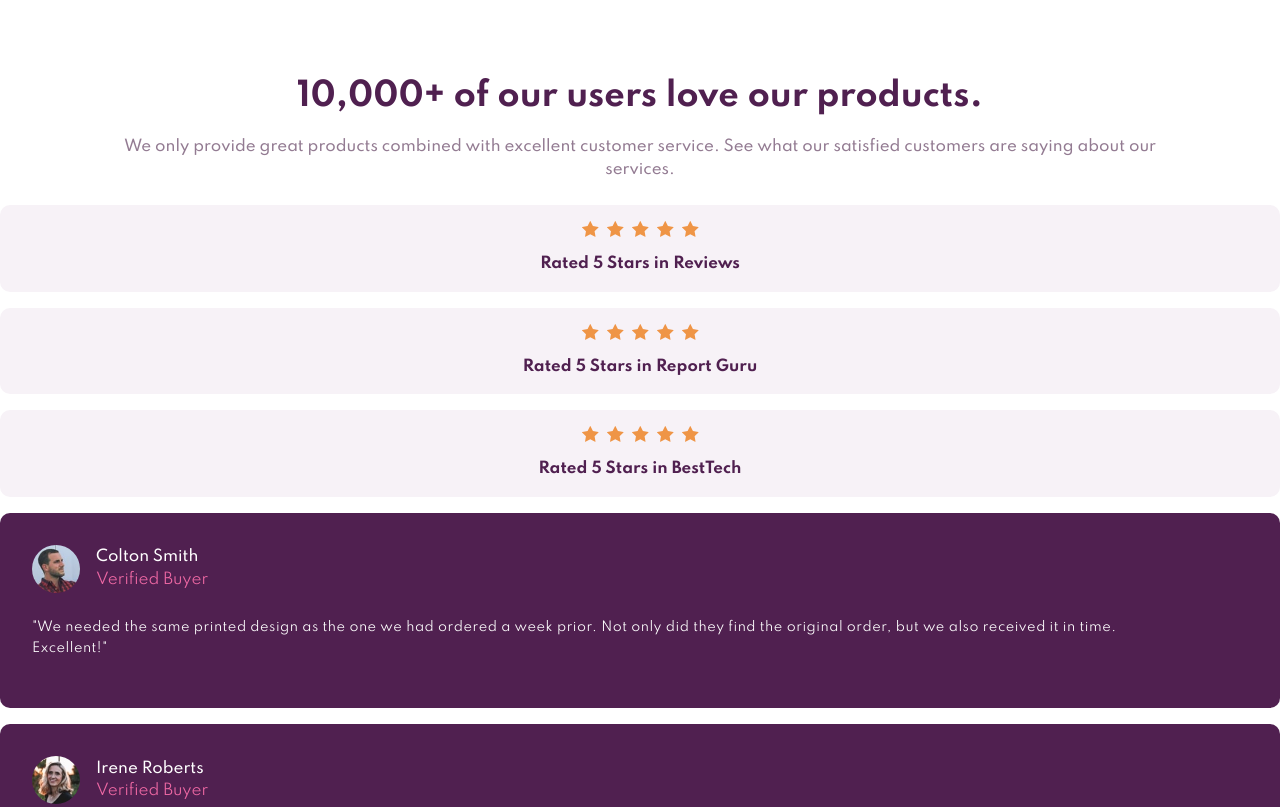
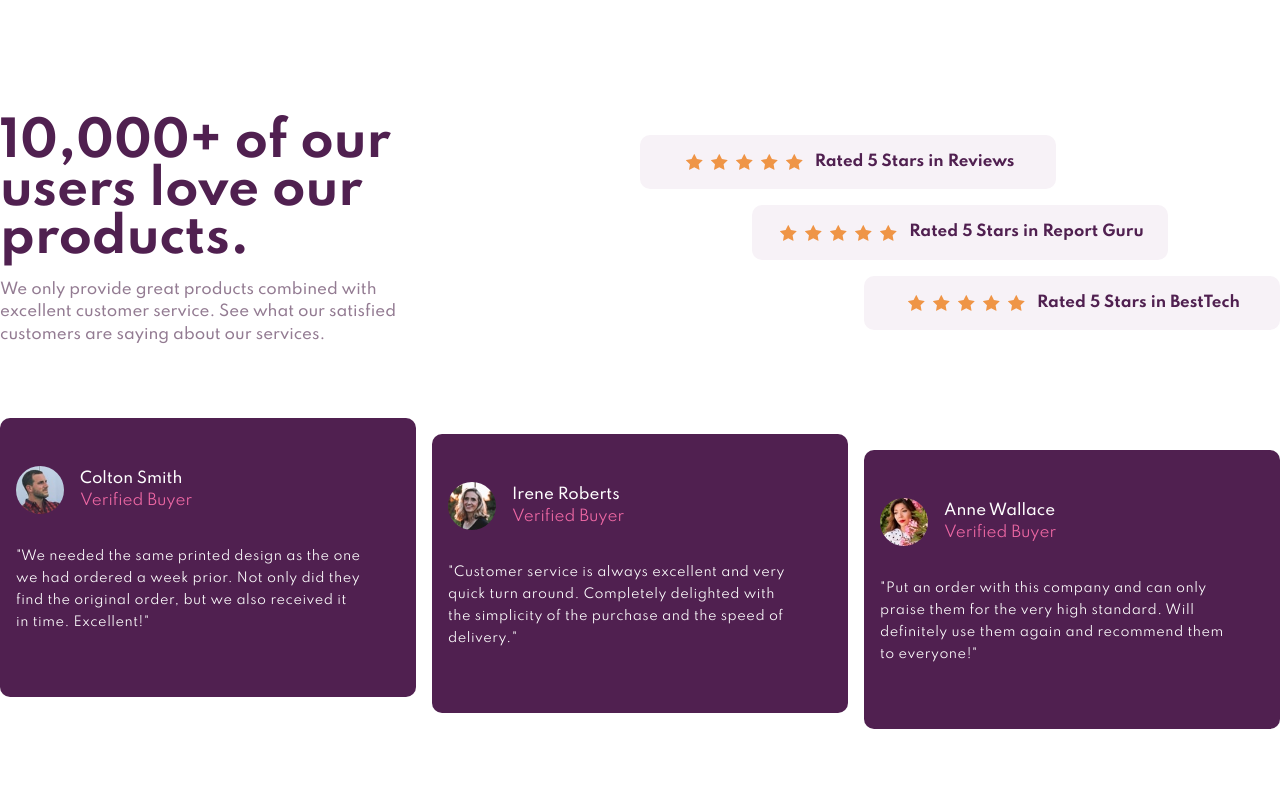
Before and after one commit to jchapar/social_proof_section, a plain HTML site: page index.html in a window 1280 px wide. Shown: the top 807 px of the page. Drawn offline with Linux system fonts and the light colour scheme.

Commit message:
media queries created. Main layout for desktop version started

```diff
--- a/index.html
+++ b/index.html
@@ -34,7 +34,7 @@
     <div class="bg-pattern-top-desktop"></div>
     <div class="bg-pattern-bottom-desktop"></div>
     <main>
-      <div class="container grid">
+      <div class="container grid-container">
         <!-- Main Text -->
         <div class="main-text-container">
           <h1>10,000+ of our users love our products.</h1>
--- a/scss/_cards.scss
+++ b/scss/_cards.scss
@@ -3,8 +3,13 @@
     background: var(--veryDarkMagenta);
     border-radius: 10px;
     margin: 1rem 0;
-    padding: 2rem;
+    padding: 1rem;
     height: 100%;
+    width: 100%;
+    display: flex;
+    flex-direction: column;
+    justify-content: center;
+    align-content: center;
 
     &-buyer {
       display: flex;
@@ -42,3 +47,23 @@
     }
   }
 }
+
+@media (min-width: 1000px) {
+  .cards-container {
+    margin-top: 2rem;
+    .card {
+      &:nth-child(2) {
+        margin-left: 1rem;
+        margin-right: 1rem;
+        margin-top: 2rem;
+      }
+      &:last-child {
+        margin-top: 3rem;
+      }
+
+      &-buyer {
+        margin-bottom: 1rem;
+      }
+    }
+  }
+}
--- a/scss/_grid.scss
+++ b/scss/_grid.scss
@@ -1,22 +1,24 @@
 @media (min-width: 1000px) {
-  .grid {
+  .grid-container {
     display: grid;
-    grid-template-areas:
-      "mt rate"
-      "card card";
-    grid-template-columns: 1fr 1fr 1fr;
-    grid-auto-rows: minmax(100px, auto);
+    height: 100vh;
+    grid-template-columns: repeat(2, 1fr);
+    grid-auto-rows: minmax(auto, auto);
+    justify-content: center;
+    align-content: center;
 
     .main-text-container {
-      grid-area: mt;
+      grid-column: 1 / 2;
     }
 
     .rating-container {
-      grid-area: rate;
+      grid-column: 2 / 3;
     }
 
     .cards-container {
-      grid-area: card;
+      grid-column: 1 / 3;
+      display: flex;
+      align-content: space-between;
     }
   }
 }
--- a/scss/_ratings.scss
+++ b/scss/_ratings.scss
@@ -23,3 +23,32 @@
     }
   }
 }
+
+@media (min-width: 1000px) {
+  .ratings-container {
+    .rating {
+      display: flex;
+      width: 65%;
+      align-content: center;
+      justify-content: center;
+
+      &:nth-child(2) {
+        margin: 0 auto;
+      }
+      &:last-child {
+        margin-left: auto;
+      }
+
+      &-stars {
+        margin-bottom: 0;
+      }
+
+      &-source {
+        margin-left: 0.5rem;
+        justify-content: center;
+        align-content: center;
+        padding: 0;
+      }
+    }
+  }
+}
--- a/scss/_root.scss
+++ b/scss/_root.scss
@@ -26,6 +26,6 @@ body {
 
 @media (min-width: 1000px) {
   .container {
-    max-width: 96rem;
+    max-width: 80rem;
   }
 }
--- a/scss/_text.scss
+++ b/scss/_text.scss
@@ -17,3 +17,20 @@
     line-height: 1.5;
   }
 }
+
+@media (min-width: 1000px) {
+  .main-text-container {
+    text-align: left;
+    max-width: 80%;
+    margin-top: 0;
+    h1 {
+      font-size: 3rem;
+      margin-left: 0;
+      margin-bottom: 1rem;
+    }
+
+    p {
+      margin-left: 0;
+    }
+  }
+}
--- a/scss/main.scss
+++ b/scss/main.scss
@@ -4,3 +4,4 @@
 @import "text";
 @import "ratings";
 @import "cards";
+@import "grid";
```
Also changed, not shown: dist/css/main.css.
